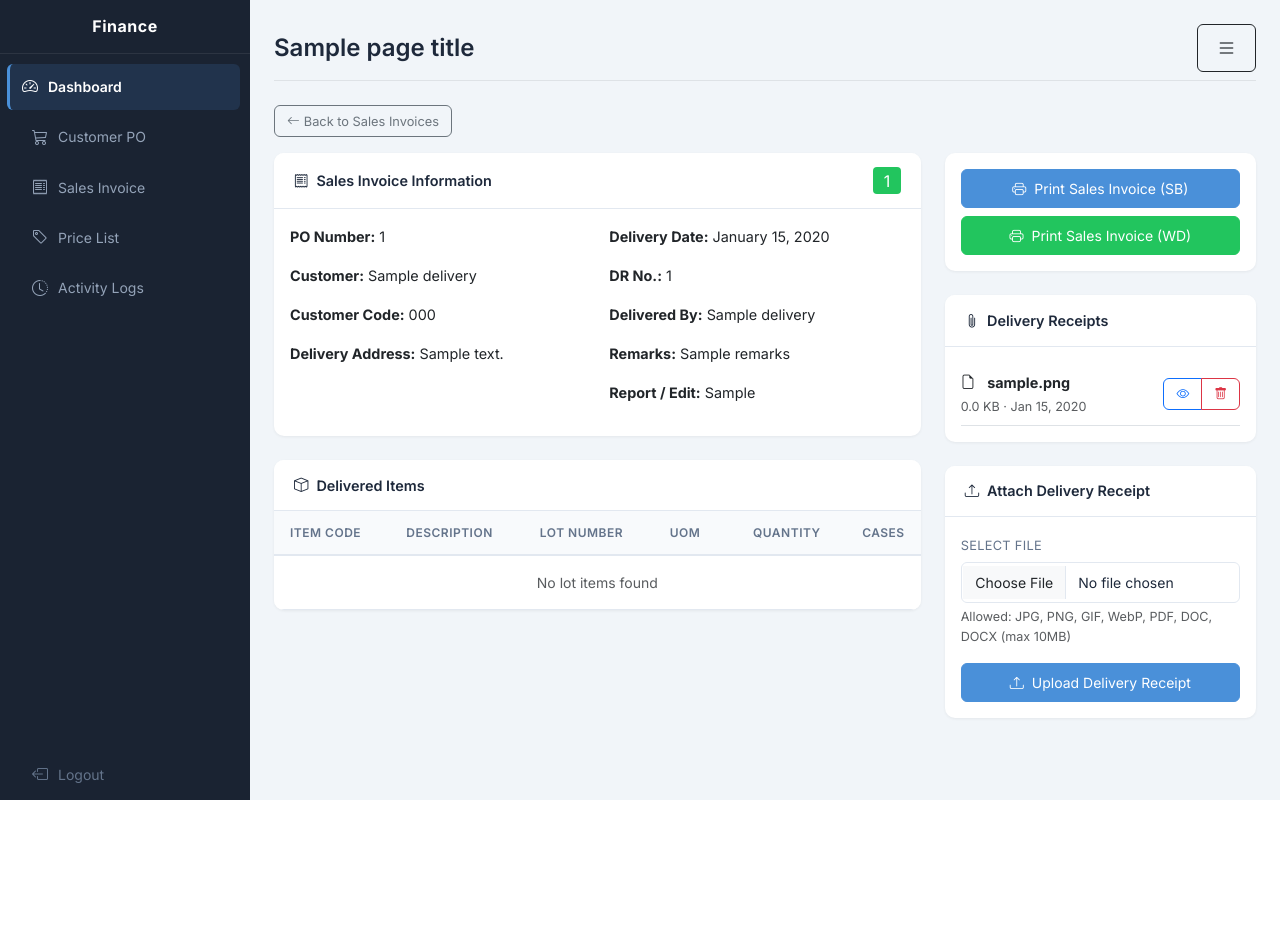
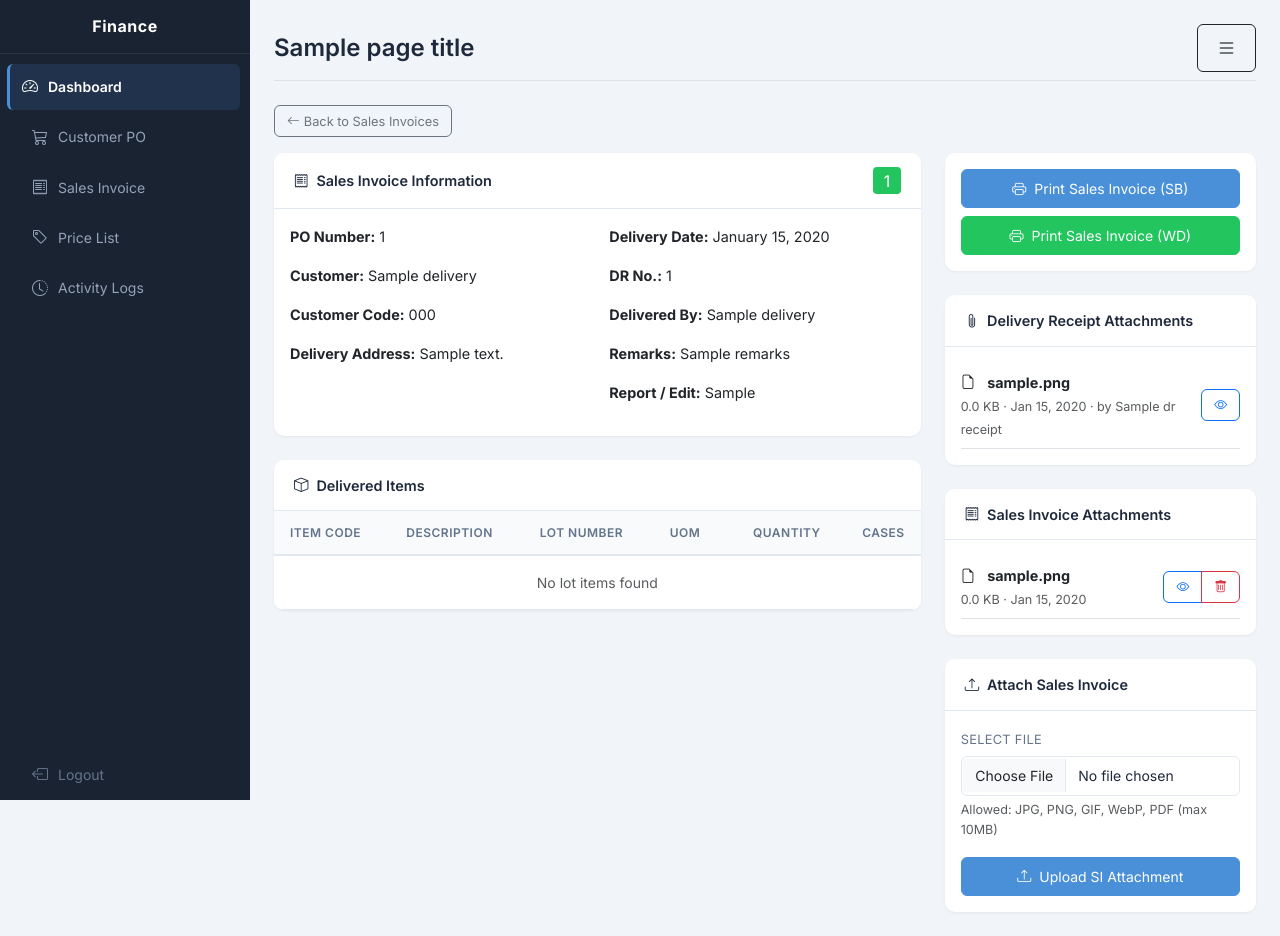
Before and after one commit to wakin626/eric2.0, a PHP site: template finance/views/deliveries/view.php in a window 1280 px wide. Before the commit the page ends 800 px from the top, so only its background shows below. Run offline with PHP 8.4, Linux system fonts and the light colour scheme; the template is opened without the code that fills it: most values are stand-ins (such as "Sample title", 1, 10 or a date in 2020).

Commit message:
feat: separate DR attachments (read-only from warehouse) and SI attachments (uploadable by finance)

```diff
--- a/finance/models/FinanceModel.php
+++ b/finance/models/FinanceModel.php
@@ -128,8 +128,9 @@ class FinanceModel extends BaseModel {
     }
 
     public function attachReceipt($data) {
-        $sql = "INSERT INTO delivery_receipts (delivery_id, po_id, file_name, file_path, file_type, file_size, uploaded_by)
-                VALUES (:delivery_id, :po_id, :file_name, :file_path, :file_type, :file_size, :uploaded_by)";
+        $type = $data['type'] ?? 'si';
+        $sql = "INSERT INTO delivery_receipts (delivery_id, po_id, file_name, file_path, file_type, file_size, type, uploaded_by)
+                VALUES (:delivery_id, :po_id, :file_name, :file_path, :file_type, :file_size, :type, :uploaded_by)";
         $stmt = self::getConnection()->prepare($sql);
         $stmt->execute([
             'delivery_id' => $data['delivery_id'],
@@ -138,6 +139,7 @@ class FinanceModel extends BaseModel {
             'file_path' => $data['file_path'],
             'file_type' => $data['file_type'],
             'file_size' => $data['file_size'],
+            'type' => $type,
             'uploaded_by' => $data['uploaded_by']
         ]);
         return self::getConnection()->lastInsertId();
--- a/finance/views/deliveries/view.php
+++ b/finance/views/deliveries/view.php
@@ -133,11 +133,42 @@
 
         <div class="card data-card mb-4">
             <div class="card-header">
-                <i class="bi bi-paperclip me-2"></i>Delivery Receipts
+                <i class="bi bi-paperclip me-2"></i>Delivery Receipt Attachments
             </div>
             <div class="card-body">
-                <?php if (!empty($receipts)): ?>
-                    <?php foreach ($receipts as $r): ?>
+                <?php if (!empty($dr_receipts)): ?>
+                    <?php foreach ($dr_receipts as $r): ?>
+                    <div class="d-flex justify-content-between align-items-center border-bottom py-2">
+                        <div>
+                            <i class="bi bi-file-earmark me-2"></i>
+                            <strong><?= htmlspecialchars($r['file_name']) ?></strong>
+                            <br>
+                            <small class="text-muted">
+                                <?= number_format($r['file_size'] / 1024, 1) ?> KB &middot;
+                                <?= date('M d, Y', strtotime($r['date_created'])) ?>
+                                <?php if (!empty($r['uploaded_by_name'])): ?>
+                                    &middot; by <?= htmlspecialchars($r['uploaded_by_name']) ?>
+                                <?php endif; ?>
+                            </small>
+                        </div>
+                        <a href="<?= $r['file_path'] ?>" target="_blank" class="btn btn-sm btn-outline-primary" title="View">
+                            <i class="bi bi-eye"></i>
+                        </a>
+                    </div>
+                    <?php endforeach; ?>
+                <?php else: ?>
+                    <p class="text-center text-muted py-3">No DR attachments uploaded by warehouse</p>
+                <?php endif; ?>
+            </div>
+        </div>
+
+        <div class="card data-card mb-4">
+            <div class="card-header">
+                <i class="bi bi-receipt me-2"></i>Sales Invoice Attachments
+            </div>
+            <div class="card-body">
+                <?php if (!empty($si_receipts)): ?>
+                    <?php foreach ($si_receipts as $r): ?>
                     <div class="d-flex justify-content-between align-items-center border-bottom py-2">
                         <div>
                             <i class="bi bi-file-earmark me-2"></i>
@@ -154,21 +185,21 @@
                             </a>
                             <a href="?controller=finance&action=deleteReceipt&id=<?= $r['receipt_id'] ?>&delivery_id=<?= $delivery['delivery_id'] ?>"
                                class="btn btn-sm btn-outline-danger" title="Delete"
-                               onclick="return confirm('Are you sure you want to delete this delivery receipt?')">
+                               onclick="return confirm('Are you sure you want to delete this SI attachment?')">
                                 <i class="bi bi-trash"></i>
                             </a>
                         </div>
                     </div>
                     <?php endforeach; ?>
                 <?php else: ?>
-                    <p class="text-center text-muted py-3">No delivery receipts attached yet</p>
+                    <p class="text-center text-muted py-3">No SI attachments yet</p>
                 <?php endif; ?>
             </div>
         </div>
 
         <div class="card data-card">
             <div class="card-header">
-                <i class="bi bi-upload me-2"></i>Attach Delivery Receipt
+                <i class="bi bi-upload me-2"></i>Attach Sales Invoice
             </div>
             <div class="card-body">
                 <form method="POST" action="?controller=finance&action=uploadReceipt" enctype="multipart/form-data">
@@ -177,12 +208,12 @@
 
                     <div class="mb-3">
                         <label class="form-label">Select File</label>
-                        <input type="file" name="receipt_file" class="form-control" accept=".jpg,.jpeg,.png,.gif,.webp,.pdf,.doc,.docx" required>
-                        <div class="form-text">Allowed: JPG, PNG, GIF, WebP, PDF, DOC, DOCX (max 10MB)</div>
+                        <input type="file" name="receipt_file" class="form-control" accept=".jpg,.jpeg,.png,.gif,.webp,.pdf" required>
+                        <div class="form-text">Allowed: JPG, PNG, GIF, WebP, PDF (max 10MB)</div>
                     </div>
 
                     <button type="submit" class="btn btn-primary w-100">
-                        <i class="bi bi-upload me-2"></i>Upload Delivery Receipt
+                        <i class="bi bi-upload me-2"></i>Upload SI Attachment
                     </button>
                 </form>
             </div>
--- /dev/null
+++ b/sql/add_receipt_type.sql
@@ -0,0 +1,4 @@
+ALTER TABLE `delivery_receipts` ADD COLUMN `type` ENUM('dr','si') DEFAULT 'dr' AFTER `file_size`;
+
+-- Existing warehouse uploads remain as 'dr' (default)
+-- Finance SI uploads will be 'si'
```
Also changed, not shown: finance/controllers/FinanceController.php (+6 -3 lines).
